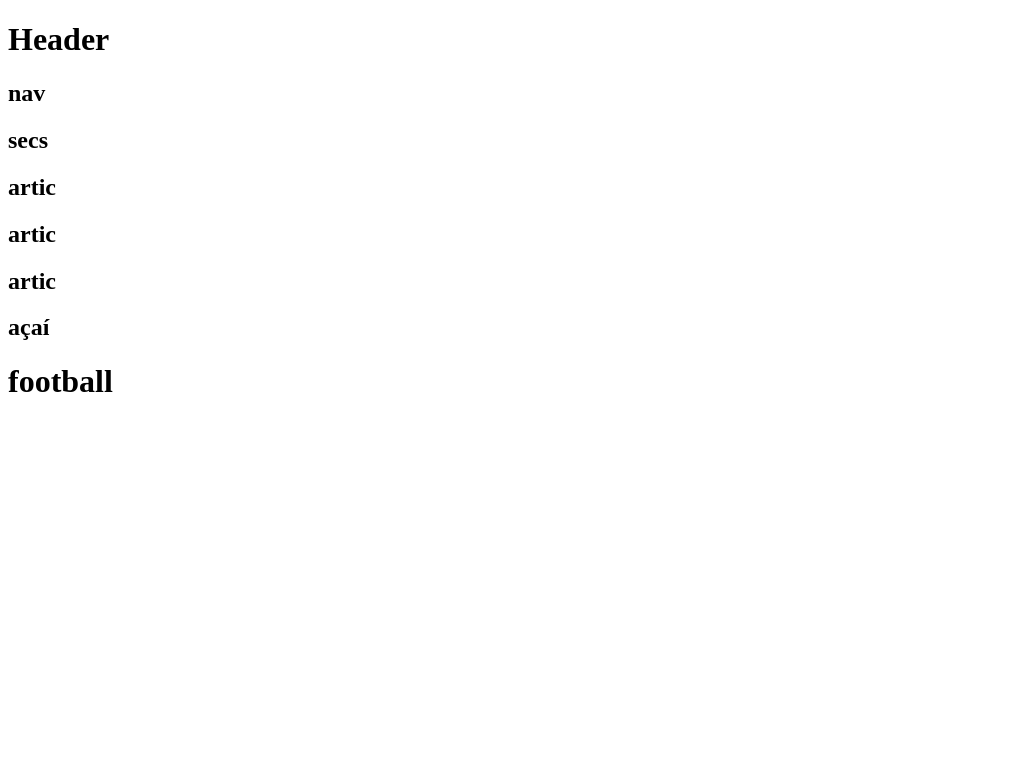
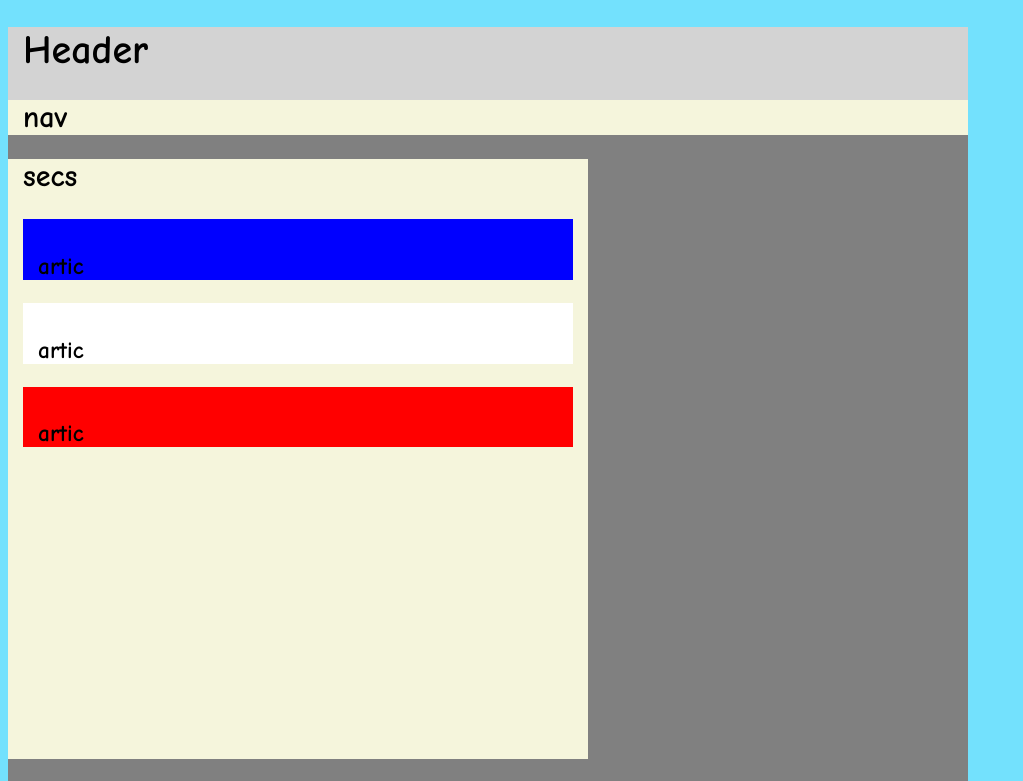
Before and after one commit to ThiagoPeloso/Desenvolvimento-Web-I, a plain HTML site: page Meu Portfolio/Segundo Site/index.html in a window 1280 px wide. Shown: the top 781 px of the page, without its empty margins (0-1023 px from the left). Drawn offline with Linux system fonts and the light colour scheme.

Commit message:
21/03/23

```diff
--- /dev/null
+++ b/Meu Portfolio/Segundo Site/css/style.css
@@ -0,0 +1,66 @@
+body {
+    background-color: rgba(0, 202, 252, 0.548);
+    color: black;
+    font-family: "Comic Sans MS", "Comic Sans", cursive;
+}
+
+header {
+    background-color: lightgrey;
+    width: 960px;
+    height: auto;
+    text-indent: 15px;
+}
+
+nav {
+    background-color: beige;
+    text-indent: 15px;
+}
+
+section {
+    background-color: beige;
+    width: 580px;
+    height: 600px;
+    text-indent: 15px;
+}
+
+article {
+    background-color: beige;
+    width: 550px;
+    margin: 15px;
+    padding-top: 10px;
+}
+
+aside {
+    background-color: beige;
+    width: 360px;
+    height: 600px;
+    text-indent: 15px;
+}
+
+footer {
+    background-color: beige;
+    text-indent: 15px;
+}
+
+#principal {
+    /*Este é um princípio.*/
+    background-color: grey;
+    width: 960px;
+    height: auto;
+}
+
+#art1 {
+    background-color: blue;
+}
+
+#art2 {
+    background-color: white;
+}
+
+#art3 {
+    background-color: red;
+}
+
+.diferente {
+    font-size: 20px;
+}
--- a/Meu Portfolio/Segundo Site/index.html
+++ b/Meu Portfolio/Segundo Site/index.html
@@ -2,39 +2,40 @@
 <html lang="pt-br">
 
 <head>
+    <!--Este é um cabeçalho :)-->
     <meta charset="UTF-8">
     <meta http-equiv="X-UA-Compatible" content="IE=edge">
     <meta name="viewport" content="width=device-width, initial-scale=1.0">
     <title>Segundo Site</title>
+    <link rel="stylesheet" type="text/css" href="css/style.css" />
 </head>
 
 <body>
     <div id="principal">
-        <header>
+        <header class="diferente">
             <h1>Header</h1>
             <nav>
                 <h1>nav</h1>
             </nav>
-            <section>
-                <h1>secs</h1>
-            </section>
-            <article>
+        </header>
+        <section class="diferente">
+            <h1>secs</h1>
+            <article id="art1">
                 <h1>artic</h1>
             </article>
-            <article>
+            <article id="art2">
                 <h1>artic</h1>
             </article>
-            <article>
+            <article id="art3">
                 <h1>artic</h1>
             </article>
-            <aside>
-                <h1>açaí</h1>
-            </aside>
-            <footer>
-                <h1>football</h1>
-            </footer>
-        </header>
-
+        </section>
+        <aside class="diferente">
+            <h1>açaí</h1>
+        </aside>
+        <footer class="diferente">
+            <h1>Football</h1>
+        </footer>
     </div>
 </body>
 
```
